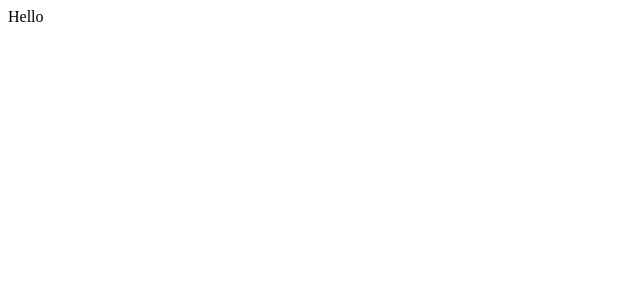
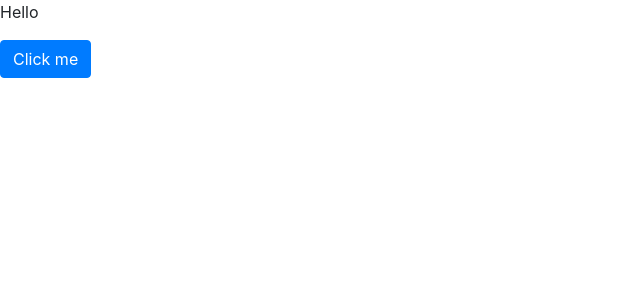
Before and after one commit to sd4v/webprog-next-app, a Next.js app: page / in a window 1280 px wide. Shown: the top 300 px of the page, without its empty margins (0-640 px from the left). Built offline with nearby package versions, Linux system fonts and the light colour scheme.

Commit message:
Add react-bootstrap to project + Add Button to the index page

```diff
--- a/package.json
+++ b/package.json
@@ -8,8 +8,10 @@
     "start": "next start"
   },
   "dependencies": {
+    "bootstrap": "^4.5.3",
     "next": "10.0.2",
     "react": "17.0.1",
+    "react-bootstrap": "^1.4.0",
     "react-dom": "17.0.1"
   }
 }
--- a/pages/_app.js
+++ b/pages/_app.js
@@ -1,3 +1,6 @@
+import 'bootstrap/dist/css/bootstrap.min.css';
+
+
 function MyApp({ Component, pageProps }) {
   return <Component {...pageProps} />
 }
--- a/pages/index.js
+++ b/pages/index.js
@@ -1,9 +1,14 @@
-import Head from 'next/head'
+import { Row, Button, Col } from "react-bootstrap";
 
 export default function Home() {
   return (
-    <div>
-      Hello
-    </div>
-  )
+    <Row>
+      <Col>
+        <p>Hello</p>
+      </Col>
+      <Col xs={12}>
+        <Button>Click me</Button>
+      </Col>
+    </Row>
+  );
 }
```
Also changed, not shown: 1 other file (tests, documents, lock files or other folders).
